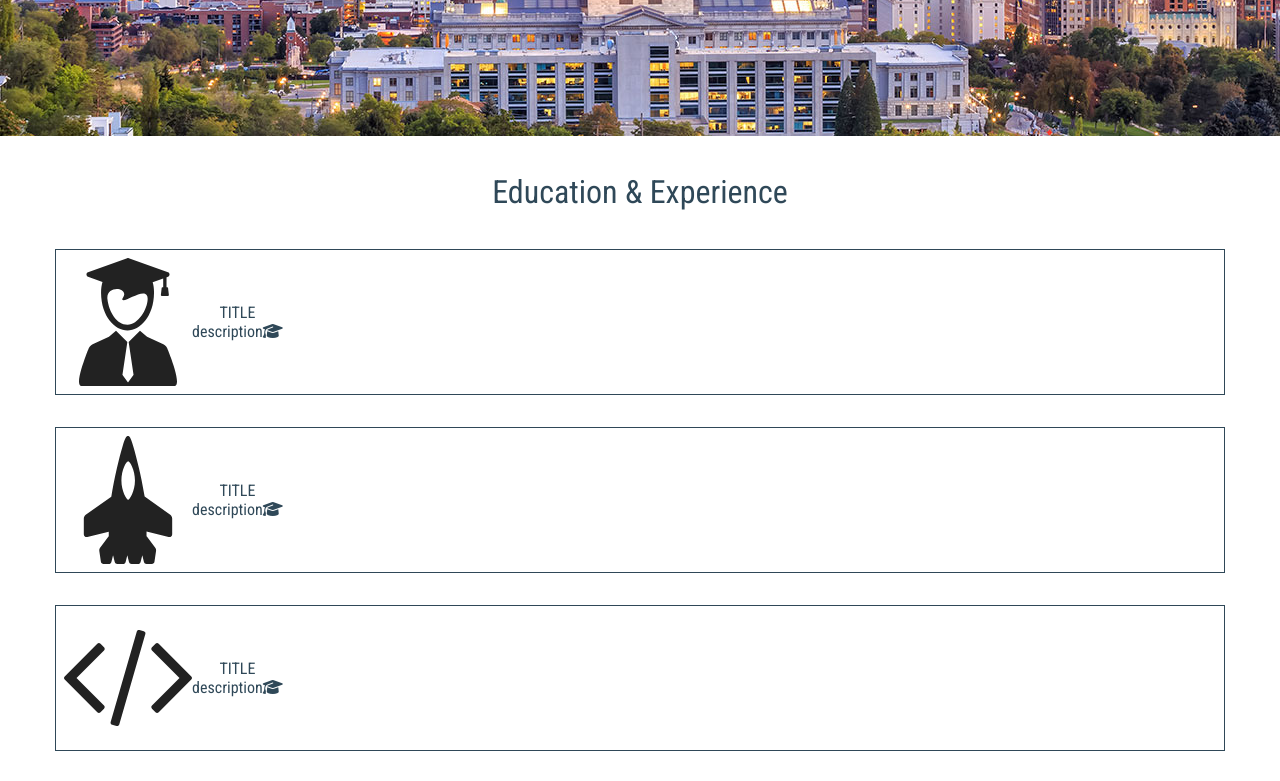
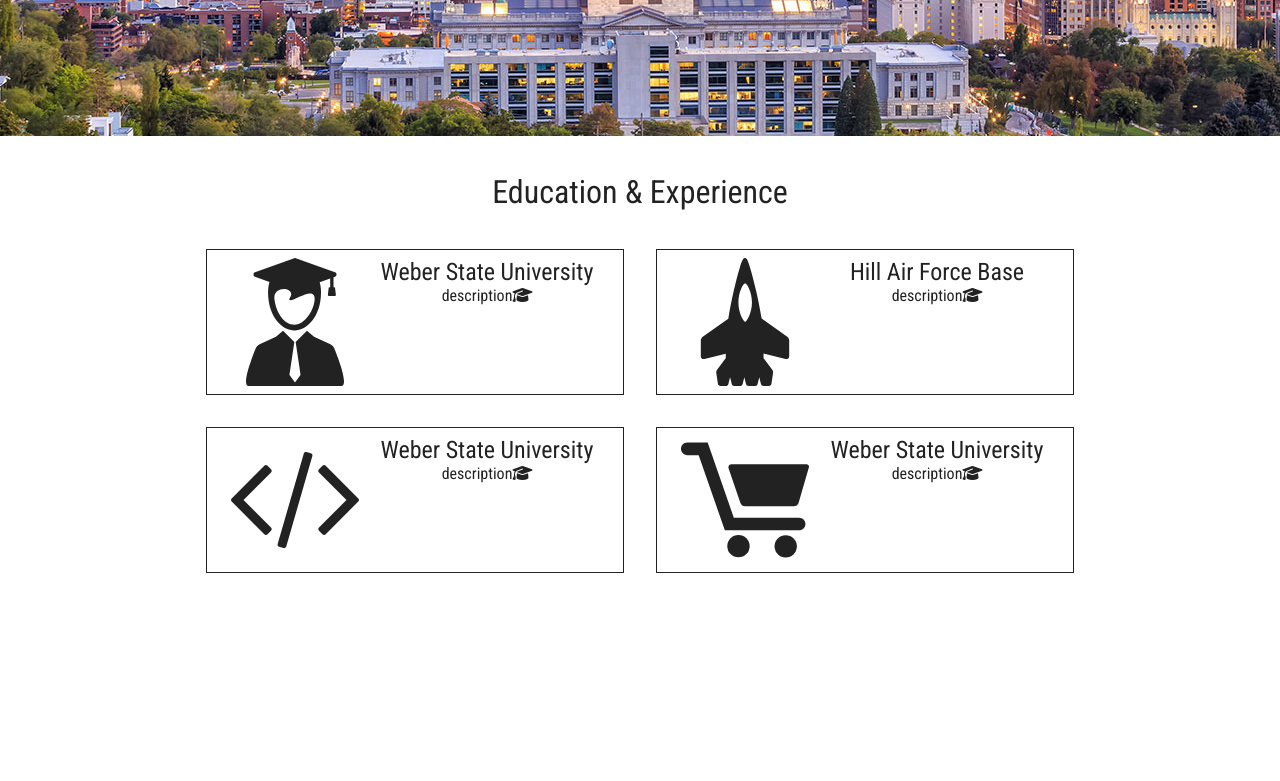
Before and after one commit to cadekynaston/react-portfolio, a React (Create React App) app: page / in a window 1280 px wide. Shown: the part 660-1441 px from the top of the page. After the commit the page ends 1265 px from the top, so only its background shows below. Built offline with nearby package versions, Linux system fonts and the light colour scheme.

Commit message:
changed tiles

```diff
--- a/src/App.css
+++ b/src/App.css
@@ -3,7 +3,7 @@
 .App {
   text-align: center;
   font-family: 'Roboto Condensed', sans-serif;
-  color: #2F4858;
+  color: #222;
 }
 
 h1 {
@@ -24,6 +24,7 @@
 
 .education-experience {
   background-color: white;
+  color: #222;
   padding: 1em;
 }
 
--- a/src/App.js
+++ b/src/App.js
@@ -8,6 +8,8 @@
 import code from '../public/code.svg';
 import plane from '../public/plane.svg';
 import grocery from '../public/grocery.svg';
+
+
 
 class App extends Component {
   render() {
--- a/src/Components/ExpTile/ExpTile.css
+++ b/src/Components/ExpTile/ExpTile.css
@@ -2,20 +2,25 @@
   display: flex;
   flex-direction: row;
   height: auto;
-  width: 90vw;
+  width: 400px;
+  max-width: 600px;
   background-color: white;
-  color: #2F4858;
   margin: 1em;
   padding: .5em;
-  border: 1px solid #2F4858;
+  border: 1px solid #222;
 }
 
 .description-container {
-
   align-items: center;
   align-self: center;
+  flex-grow: 1;
+  height: 100%;
 }
 
+.description-container .title {
+  font-size: 1.5em;
+}
 .icon {
   height: 8em;
+  margin-left: 1em;
 }
--- a/src/Components/ExpTile/ExpTile.js
+++ b/src/Components/ExpTile/ExpTile.js
@@ -8,7 +8,7 @@
       <img className="icon" src={this.props.img} alt="missing"/>
         <div className="description-container">
           <div className="title">
-            TITLE
+            {this.props.title}
           </div>
           <div className="description">
             description
```
Also changed, not shown: public/data.js (added, +17 -0 lines).
